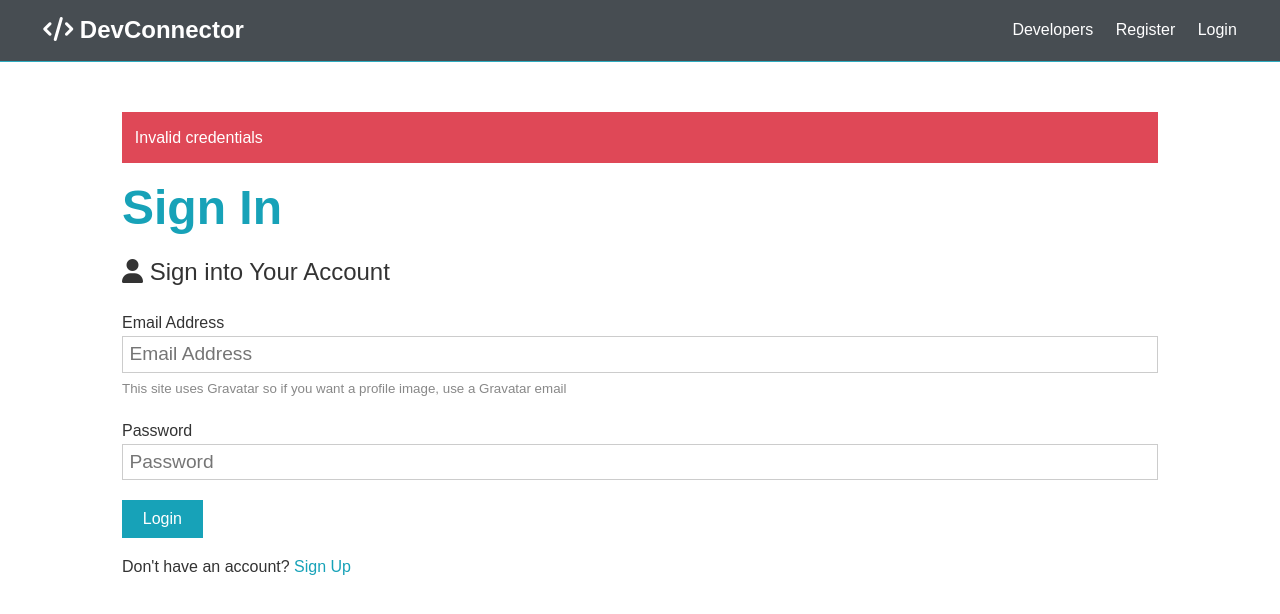
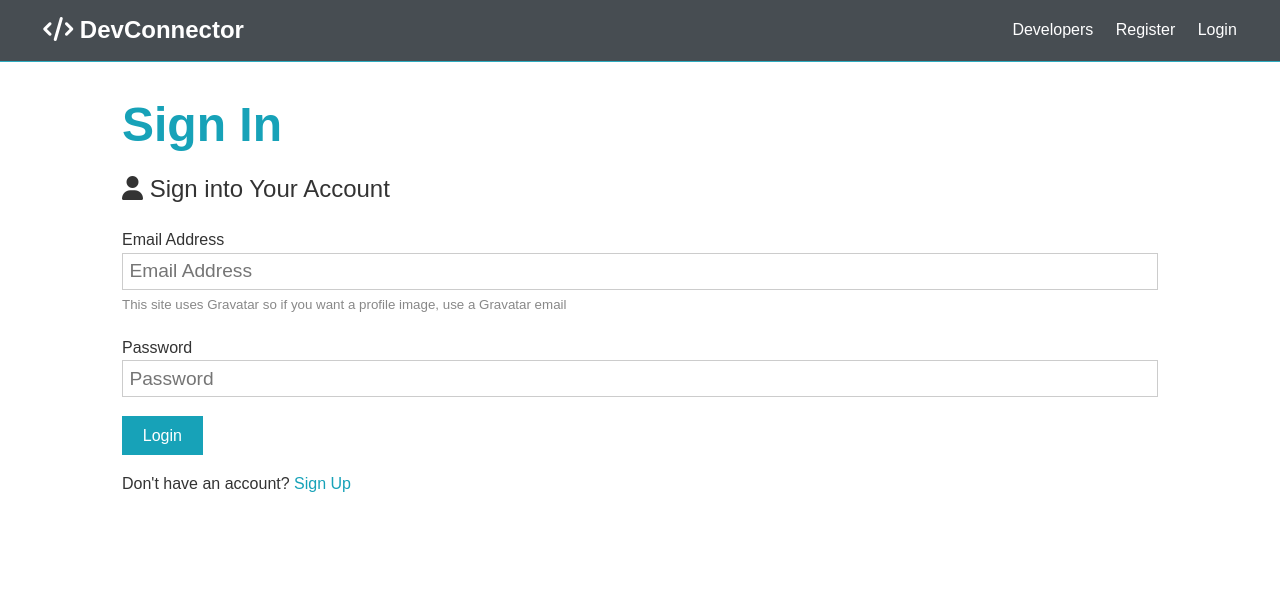
Before and after one commit to joannachadzynska/social-network-mern, a React (Create React App) app in the folder client/: page /login in a window 1280 px wide. Shown: the top 614 px of the page. Built offline with nearby package versions, Linux system fonts and the light colour scheme.

Commit message:
Deleted line 26 with alert

```diff
--- a/client/src/components/auth/+Login/Login.js
+++ b/client/src/components/auth/+Login/Login.js
@@ -23,7 +23,6 @@ const Login = () => {
 
 	return (
 		<>
-			<div className='alert alert-danger'>Invalid credentials</div>
 			<h1 className='large text-primary'>Sign In</h1>
 			<p className='lead'>
 				<i className='fas fa-user'></i> Sign into Your Account
```
